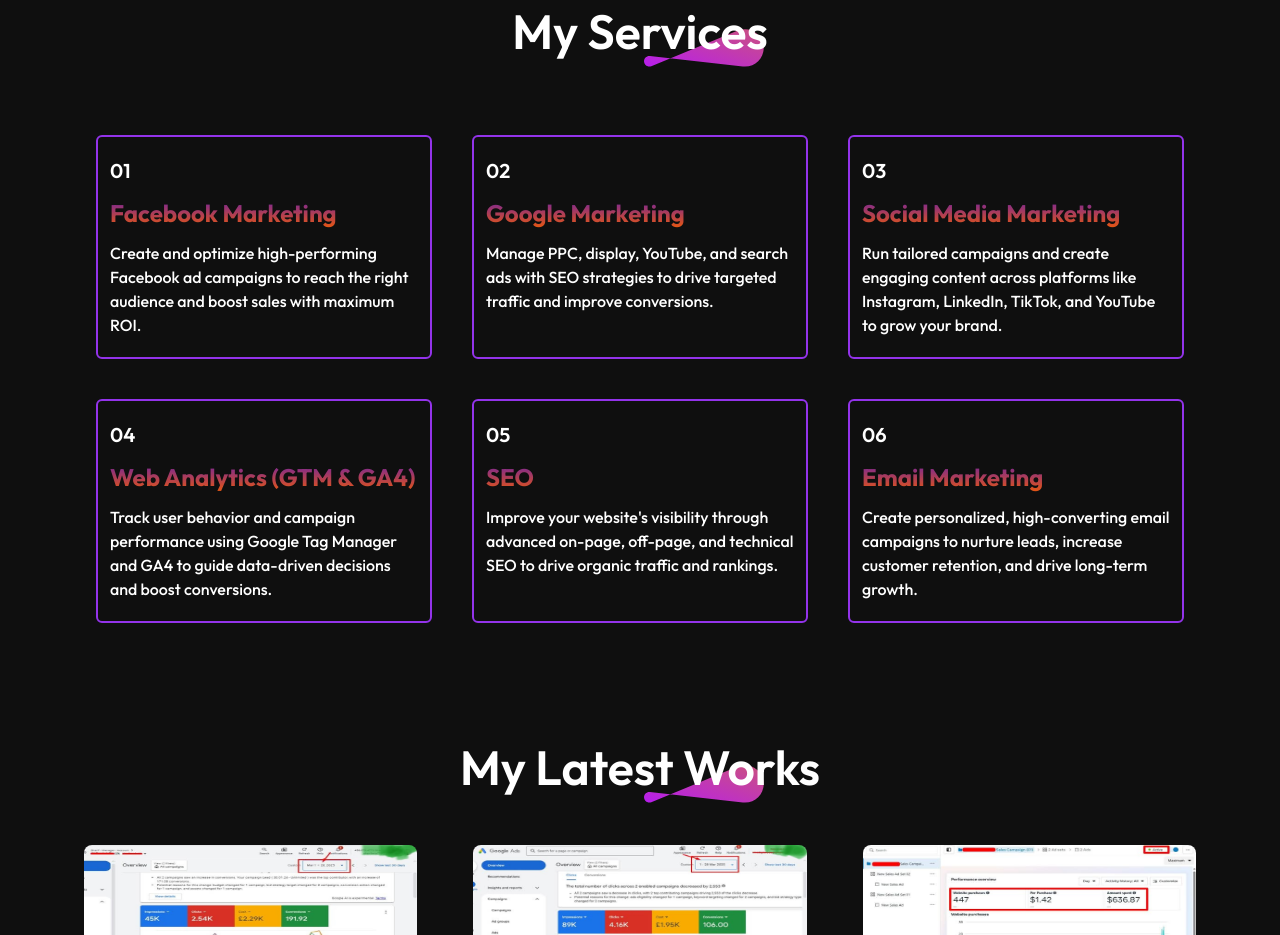
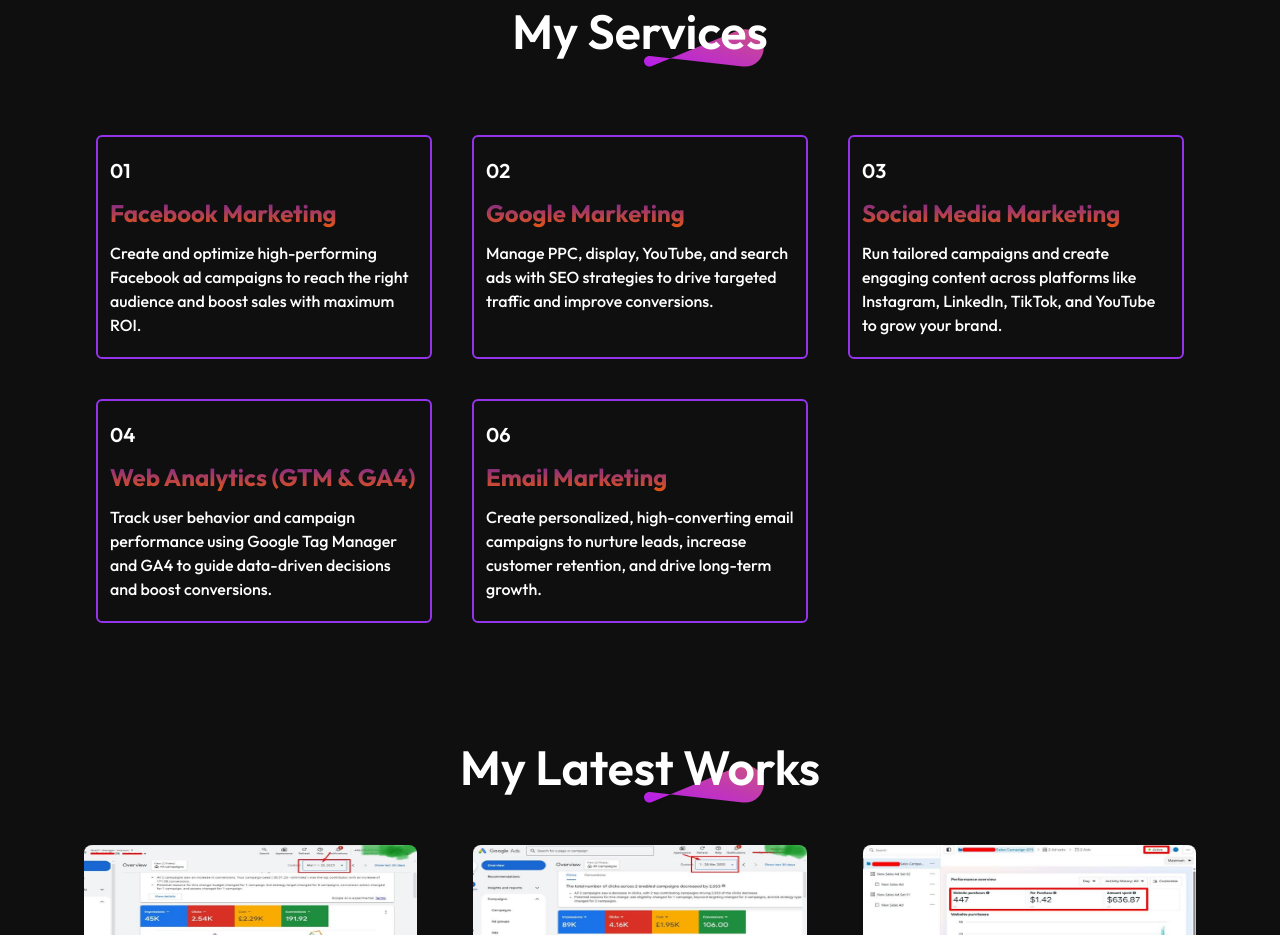
Before and after one commit to Mamun128169/React-Personal-Protfolio, a React (Vite) app: page / in a window 1280 px wide. Shown: the part 1680-2615 px from the top of the page. Built offline with nearby package versions, Linux system fonts and the light colour scheme; no server answers.

Commit message:
revome the seo services section

```diff
--- a/src/assets/services_data.js
+++ b/src/assets/services_data.js
@@ -24,12 +24,6 @@ const Services_Data = [
       "Track user behavior and campaign performance using Google Tag Manager and GA4 to guide data-driven decisions and boost conversions.",
   },
   {
-    s_no: "05",
-    s_name: "SEO",
-    s_desc:
-      "Improve your website's visibility through advanced on-page, off-page, and technical SEO to drive organic traffic and rankings.",
-  },
-  {
     s_no: "06",
     s_name: "Email Marketing",
     s_desc:
--- a/src/components/main/Services.jsx
+++ b/src/components/main/Services.jsx
@@ -26,7 +26,7 @@ const Services = ({}) => {
       </div>
 
       {/* services section */}
-      <div className="grid grid-cols-2 gap-2 px-2 md:grid-cols-3 md:gap-10 md:px-4 lg:px-24">
+      <div className="grid grid-cols-2 content-center gap-2 px-2 md:grid-cols-3 md:gap-10 md:px-4 lg:px-24">
         {Services_Data.map((service, idx) => (
           <Service key={idx} service={service}></Service>
         ))}
```
